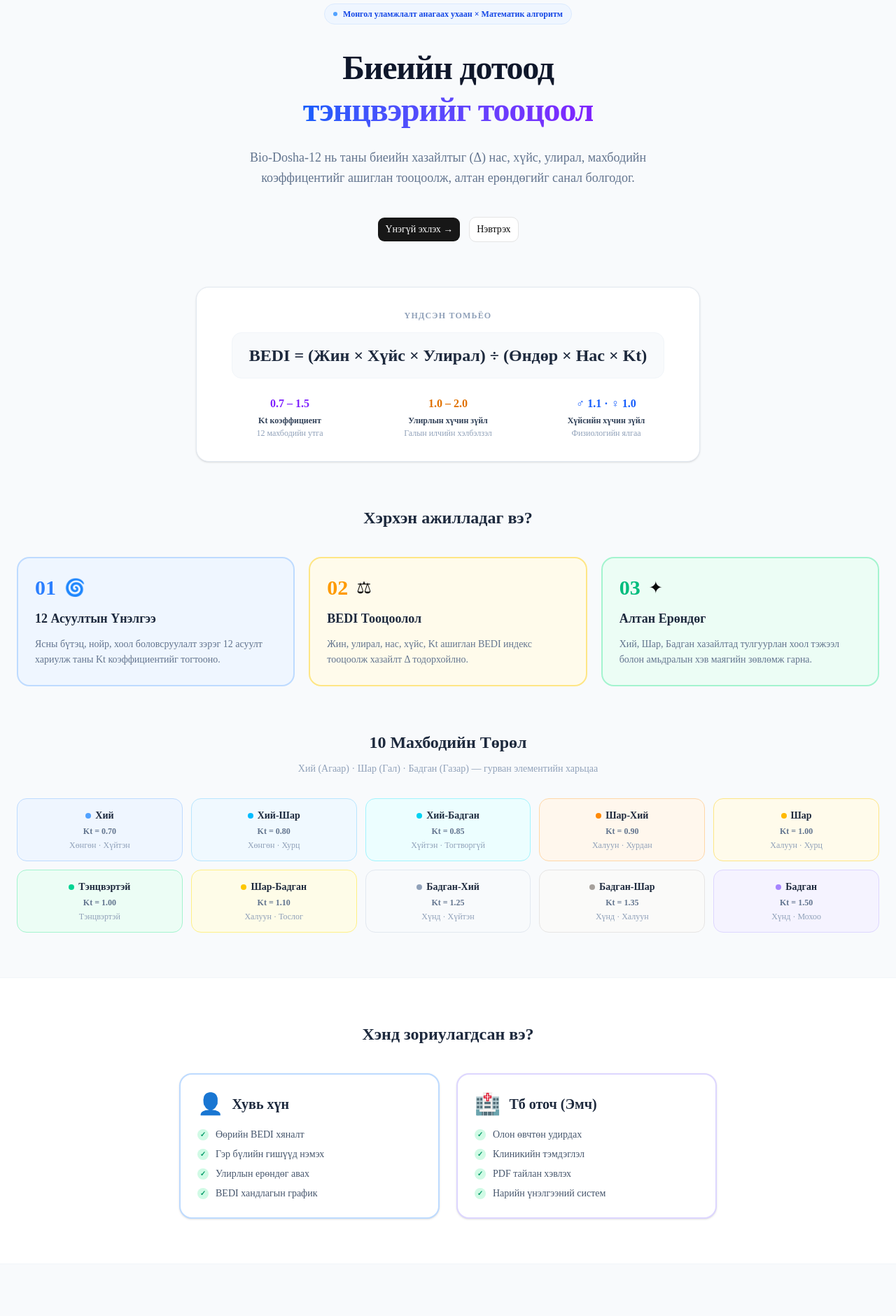
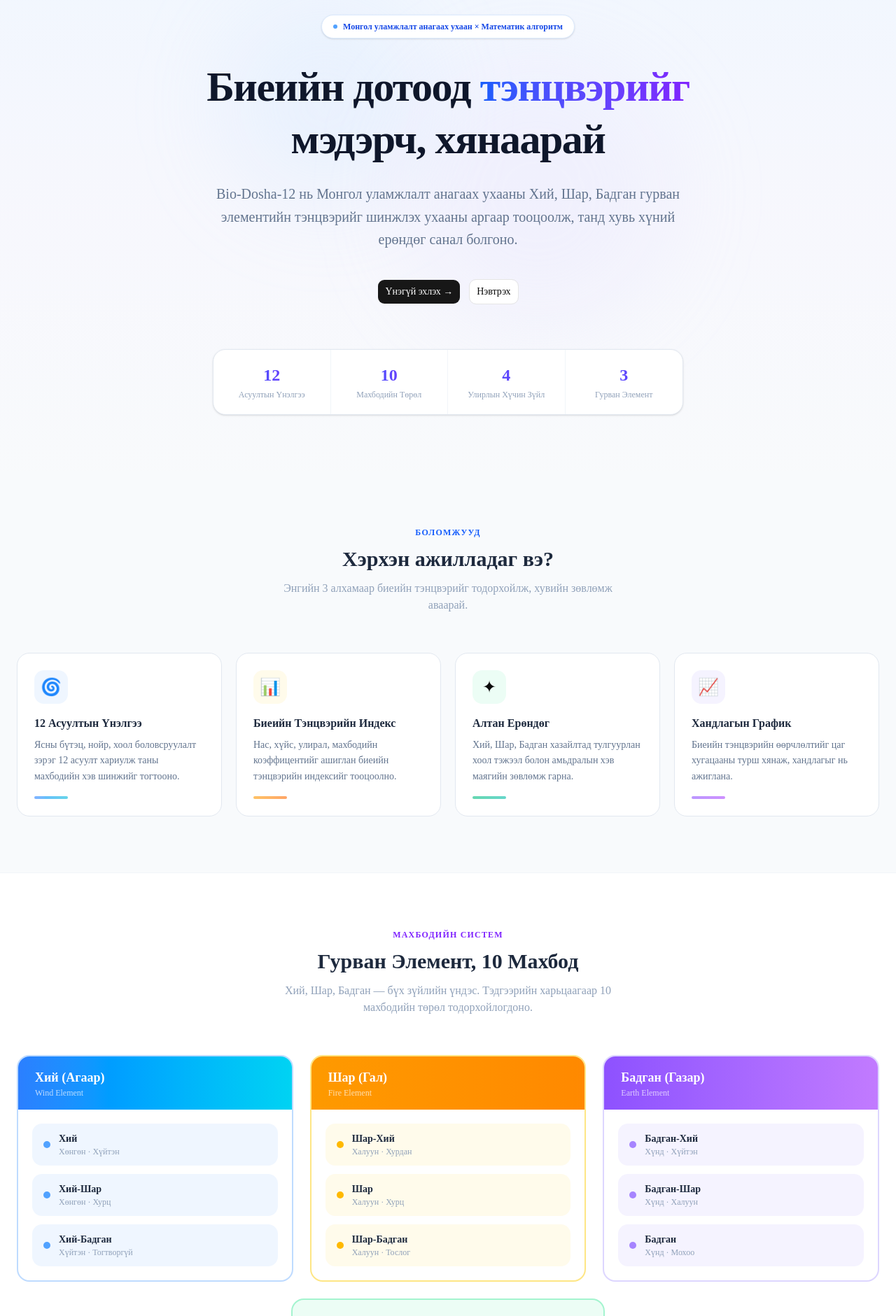
Before and after one commit to Gundeg/bio-dosha-12, a Next.js app: page / in a window 1280 px wide. Shown: the part 140-2021 px from the top of the page at 70% size. Built offline with nearby package versions, Linux system fonts and the light colour scheme.

Commit message:
Remove BEDI formula and enhance home page visuals and information (69c33cb4a540bb1a1f31857b)

```diff
--- a/src/app/page.tsx
+++ b/src/app/page.tsx
@@ -1,37 +1,83 @@
 import { ButtonLink } from "@/components/ui/button-link";
 
-const DOSHA_TYPES = [
-  { label: "Хий",         kt: "0.70", color: "border-blue-200 bg-blue-50",    dot: "bg-blue-400",    desc: "Хөнгөн · Хүйтэн" },
-  { label: "Хий-Шар",    kt: "0.80", color: "border-sky-200 bg-sky-50",       dot: "bg-sky-400",     desc: "Хөнгөн · Хурц" },
-  { label: "Хий-Бадган", kt: "0.85", color: "border-cyan-200 bg-cyan-50",     dot: "bg-cyan-400",    desc: "Хүйтэн · Тогтворгүй" },
-  { label: "Шар-Хий",    kt: "0.90", color: "border-orange-200 bg-orange-50", dot: "bg-orange-400",  desc: "Халуун · Хурдан" },
-  { label: "Шар",         kt: "1.00", color: "border-amber-200 bg-amber-50",   dot: "bg-amber-400",   desc: "Халуун · Хурц" },
-  { label: "Тэнцвэртэй", kt: "1.00", color: "border-emerald-200 bg-emerald-50",dot: "bg-emerald-400",desc: "Тэнцвэртэй" },
-  { label: "Шар-Бадган", kt: "1.10", color: "border-yellow-200 bg-yellow-50", dot: "bg-yellow-400",  desc: "Халуун · Тослог" },
-  { label: "Бадган-Хий", kt: "1.25", color: "border-slate-200 bg-slate-50",   dot: "bg-slate-400",   desc: "Хүнд · Хүйтэн" },
-  { label: "Бадган-Шар", kt: "1.35", color: "border-stone-200 bg-stone-50",   dot: "bg-stone-400",   desc: "Хүнд · Халуун" },
-  { label: "Бадган",      kt: "1.50", color: "border-violet-200 bg-violet-50", dot: "bg-violet-400",  desc: "Хүнд · Мохоо" },
+const DOSHA_GROUPS = [
+  {
+    element: "Хий (Агаар)",
+    elementDesc: "Wind Element",
+    color: "from-blue-500 to-cyan-400",
+    bgColor: "bg-blue-50",
+    borderColor: "border-blue-200",
+    dotColor: "bg-blue-400",
+    types: [
+      { label: "Хий", desc: "Хөнгөн · Хүйтэн" },
+      { label: "Хий-Шар", desc: "Хөнгөн · Хурц" },
+      { label: "Хий-Бадган", desc: "Хүйтэн · Тогтворгүй" },
+    ],
+  },
+  {
+    element: "Шар (Гал)",
+    elementDesc: "Fire Element",
+    color: "from-amber-500 to-orange-400",
+    bgColor: "bg-amber-50",
+    borderColor: "border-amber-200",
+    dotColor: "bg-amber-400",
+    types: [
+      { label: "Шар-Хий", desc: "Халуун · Хурдан" },
+      { label: "Шар", desc: "Халуун · Хурц" },
+      { label: "Шар-Бадган", desc: "Халуун · Тослог" },
+    ],
+  },
+  {
+    element: "Бадган (Газар)",
+    elementDesc: "Earth Element",
+    color: "from-violet-500 to-purple-400",
+    bgColor: "bg-violet-50",
+    borderColor: "border-violet-200",
+    dotColor: "bg-violet-400",
+    types: [
+      { label: "Бадган-Хий", desc: "Хүнд · Хүйтэн" },
+      { label: "Бадган-Шар", desc: "Хүнд · Халуун" },
+      { label: "Бадган", desc: "Хүнд · Мохоо" },
+    ],
+  },
 ];
 
-const STEPS = [
+const FEATURES = [
   {
-    num: "01", icon: "🌀",
+    icon: "🌀",
     title: "12 Асуултын Үнэлгээ",
-    desc: "Ясны бүтэц, нойр, хоол боловсруулалт зэрэг 12 асуулт хариулж таны Kt коэффициентийг тогтооно.",
-    accent: "border-blue-200 bg-blue-50", num_color: "text-blue-500",
+    desc: "Ясны бүтэц, нойр, хоол боловсруулалт зэрэг 12 асуулт хариулж таны махбодийн хэв шинжийг тогтооно.",
+    gradient: "from-blue-500 to-cyan-500",
+    bg: "bg-blue-50",
   },
   {
-    num: "02", icon: "⚖",
-    title: "BEDI Тооцоолол",
-    desc: "Жин, улирал, нас, хүйс, Kt ашиглан BEDI индекс тооцоолж хазайлт Δ тодорхойлно.",
-    accent: "border-amber-200 bg-amber-50", num_color: "text-amber-500",
+    icon: "📊",
+    title: "Биеийн Тэнцвэрийн Индекс",
+    desc: "Нас, хүйс, улирал, махбодийн коэффицентийг ашиглан биеийн тэнцвэрийн индексийг тооцоолно.",
+    gradient: "from-amber-500 to-orange-500",
+    bg: "bg-amber-50",
   },
   {
-    num: "03", icon: "✦",
+    icon: "✦",
     title: "Алтан Ерөндөг",
     desc: "Хий, Шар, Бадган хазайлтад тулгуурлан хоол тэжээл болон амьдралын хэв маягийн зөвлөмж гарна.",
-    accent: "border-emerald-200 bg-emerald-50", num_color: "text-emerald-500",
+    gradient: "from-emerald-500 to-teal-500",
+    bg: "bg-emerald-50",
   },
+  {
+    icon: "📈",
+    title: "Хандлагын График",
+    desc: "Биеийн тэнцвэрийн өөрчлөлтийг цаг хугацааны турш хянаж, хандлагыг нь ажиглана.",
+    gradient: "from-violet-500 to-purple-500",
+    bg: "bg-violet-50",
+  },
+];
+
+const STATS = [
+  { value: "12", label: "Асуултын Үнэлгээ" },
+  { value: "10", label: "Махбодийн Төрөл" },
+  { value: "4", label: "Улирлын Хүчин Зүйл" },
+  { value: "3", label: "Гурван Элемент" },
 ];
 
 export default function LandingPage() {
@@ -42,7 +88,7 @@ export default function LandingPage() {
       <header className="border-b bg-white/90 backdrop-blur sticky top-0 z-50">
         <div className="max-w-7xl mx-auto px-6 h-16 flex items-center justify-between">
           <div className="flex items-center gap-2.5">
-            <div className="w-7 h-7 rounded-lg bg-linear-to-br from-blue-500 to-violet-600 flex items-center justify-center">
+            <div className="w-8 h-8 rounded-lg bg-linear-to-br from-blue-500 to-violet-600 flex items-center justify-center">
               <span className="text-white text-xs font-black">BD</span>
             </div>
             <div className="flex flex-col leading-none">
@@ -58,129 +104,161 @@ export default function LandingPage() {
       </header>
 
       {/* Hero */}
-      <section className="max-w-7xl mx-auto px-6 pt-20 pb-16">
-        <div className="max-w-2xl mx-auto text-center">
-          <div className="inline-flex items-center gap-2 bg-blue-50 border border-blue-100 text-blue-700 text-xs font-semibold px-3 py-1.5 rounded-full mb-8">
-            <span className="w-1.5 h-1.5 rounded-full bg-blue-400" />
+      <section className="relative overflow-hidden">
+        <div className="absolute inset-0 bg-linear-to-b from-blue-50/80 via-violet-50/40 to-slate-50" />
+        <div className="absolute top-20 left-1/4 w-72 h-72 bg-blue-200/20 rounded-full blur-3xl" />
+        <div className="absolute top-40 right-1/4 w-96 h-96 bg-violet-200/20 rounded-full blur-3xl" />
+        <div className="relative max-w-7xl mx-auto px-6 pt-24 pb-20">
+          <div className="max-w-3xl mx-auto text-center">
+            <div className="inline-flex items-center gap-2 bg-white border border-blue-100 text-blue-700 text-xs font-semibold px-4 py-2 rounded-full mb-8 shadow-sm">
+              <span className="w-1.5 h-1.5 rounded-full bg-blue-400 animate-pulse" />
               Монгол уламжлалт анагаах ухаан × Математик алгоритм
             </div>
-          <h1 className="text-4xl sm:text-5xl font-black text-slate-900 leading-tight tracking-tight">
-            Биеийн дотоод
+            <h1 className="text-4xl sm:text-5xl md:text-6xl font-black text-slate-900 leading-tight tracking-tight">
+              Биеийн дотоод{" "}
+              <span className="text-transparent bg-clip-text bg-linear-to-r from-blue-600 to-violet-600">
+                тэнцвэрийг
+              </span>
               <br />
-            <span className="text-transparent bg-clip-text bg-linear-to-r from-blue-600 to-violet-600">
-              тэнцвэрийг тооцоол
-            </span>
+              мэдэрч, хянаарай
             </h1>
-          <p className="mt-6 text-lg text-slate-500 leading-relaxed">
-            Bio-Dosha-12 нь таны биеийн хазайлтыг (Δ) нас, хүйс, улирал, махбодийн
-            коэффицентийг ашиглан тооцоолж, алтан ерөндөгийг санал болгодог.
+            <p className="mt-6 text-lg sm:text-xl text-slate-500 leading-relaxed max-w-2xl mx-auto">
+              Bio-Dosha-12 нь Монгол уламжлалт анагаах ухааны Хий, Шар, Бадган гурван
+              элементийн тэнцвэрийг шинжлэх ухааны аргаар тооцоолж, танд хувь хүний
+              ерөндөг санал болгоно.
             </p>
             <div className="mt-10 flex gap-3 justify-center flex-wrap">
               <ButtonLink size="lg" href="/register">Үнэгүй эхлэх →</ButtonLink>
               <ButtonLink size="lg" variant="outline" href="/login">Нэвтрэх</ButtonLink>
             </div>
           </div>
-      </section>
 
-      {/* Formula */}
-      <section className="max-w-3xl mx-auto px-6 pb-16">
-        <div className="bg-white border border-slate-200 rounded-2xl p-8 shadow-sm text-center">
-          <p className="text-xs font-semibold text-slate-400 uppercase tracking-widest mb-4">
-            Үндсэн томьёо
-          </p>
-          <div className="text-xl sm:text-2xl font-mono font-bold text-slate-800 bg-slate-50 rounded-xl px-6 py-4 inline-block border border-slate-100">
-            BEDI = (Жин × Хүйс × Улирал) ÷ (Өндөр × Нас × Kt)
-          </div>
-          <div className="mt-6 grid grid-cols-3 gap-6 text-sm">
-            {[
-              { label: "Kt коэффициент", value: "0.7 – 1.5", sub: "12 махбодийн утга", color: "text-violet-600" },
-              { label: "Улирлын хүчин зүйл", value: "1.0 – 2.0", sub: "Галын илчийн хэлбэлзэл", color: "text-amber-600" },
-              { label: "Хүйсийн хүчин зүйл", value: "♂ 1.1 · ♀ 1.0", sub: "Физиологийн ялгаа", color: "text-blue-600" },
-            ].map(({ label, value, sub, color }) => (
-              <div key={label}>
-                <p className={`text-base font-bold ${color}`}>{value}</p>
-                <p className="font-semibold text-slate-700 text-xs mt-1">{label}</p>
-                <p className="text-slate-400 text-xs mt-0.5">{sub}</p>
+          {/* Stats bar */}
+          <div className="mt-16 max-w-2xl mx-auto">
+            <div className="bg-white rounded-2xl border border-slate-200 shadow-sm grid grid-cols-2 sm:grid-cols-4 divide-x divide-slate-100">
+              {STATS.map(({ value, label }) => (
+                <div key={label} className="px-6 py-5 text-center">
+                  <p className="text-2xl font-black text-transparent bg-clip-text bg-linear-to-r from-blue-600 to-violet-600">{value}</p>
+                  <p className="text-xs text-slate-400 font-medium mt-1">{label}</p>
                 </div>
               ))}
             </div>
           </div>
+        </div>
       </section>
 
-      {/* Steps */}
-      <section className="max-w-7xl mx-auto px-6 pb-16">
-        <h2 className="text-2xl font-bold text-center text-slate-800 mb-10">Хэрхэн ажилладаг вэ?</h2>
-        <div className="grid grid-cols-1 md:grid-cols-3 gap-5">
-          {STEPS.map(({ num, icon, title, desc, accent, num_color }) => (
-            <div key={num} className={`rounded-2xl border-2 ${accent} p-6 space-y-3`}>
-              <div className="flex items-center gap-3">
-                <span className={`text-3xl font-black ${num_color}`}>{num}</span>
-                <span className="text-2xl">{icon}</span>
+      {/* Features */}
+      <section className="max-w-7xl mx-auto px-6 py-20">
+        <div className="text-center mb-14">
+          <p className="text-xs font-semibold text-blue-600 uppercase tracking-widest mb-3">Боломжууд</p>
+          <h2 className="text-3xl font-bold text-slate-800">Хэрхэн ажилладаг вэ?</h2>
+          <p className="mt-3 text-slate-400 max-w-lg mx-auto">
+            Энгийн 3 алхамаар биеийн тэнцвэрийг тодорхойлж, хувийн зөвлөмж аваарай.
+          </p>
         </div>
-              <h3 className="font-bold text-lg text-slate-800">{title}</h3>
+        <div className="grid grid-cols-1 sm:grid-cols-2 lg:grid-cols-4 gap-5">
+          {FEATURES.map(({ icon, title, desc, gradient, bg }) => (
+            <div key={title} className="group bg-white rounded-2xl border border-slate-200 p-6 hover:shadow-lg transition-all duration-300 hover:-translate-y-1">
+              <div className={`w-12 h-12 rounded-xl ${bg} flex items-center justify-center text-2xl mb-4`}>
+                {icon}
+              </div>
+              <h3 className="font-bold text-slate-800 mb-2">{title}</h3>
               <p className="text-sm text-slate-500 leading-relaxed">{desc}</p>
+              <div className={`mt-4 h-1 w-12 rounded-full bg-linear-to-r ${gradient} opacity-60 group-hover:w-full transition-all duration-500`} />
             </div>
           ))}
         </div>
       </section>
 
-      {/* Dosha types */}
-      <section className="max-w-7xl mx-auto px-6 pb-16">
-        <h2 className="text-2xl font-bold text-center text-slate-800 mb-3">10 Махбодийн Төрөл</h2>
-        <p className="text-center text-sm text-slate-400 mb-8">
-          Хий (Агаар) · Шар (Гал) · Бадган (Газар) — гурван элементийн харьцаа
+      {/* Three Elements */}
+      <section className="bg-white border-y border-slate-100 py-20">
+        <div className="max-w-7xl mx-auto px-6">
+          <div className="text-center mb-14">
+            <p className="text-xs font-semibold text-violet-600 uppercase tracking-widest mb-3">Махбодийн Систем</p>
+            <h2 className="text-3xl font-bold text-slate-800">Гурван Элемент, 10 Махбод</h2>
+            <p className="mt-3 text-slate-400 max-w-lg mx-auto">
+              Хий, Шар, Бадган — бүх зүйлийн үндэс. Тэдгээрийн харьцаагаар 10 махбодийн
+              төрөл тодорхойлогдоно.
             </p>
-        <div className="grid grid-cols-2 sm:grid-cols-3 md:grid-cols-5 gap-3">
-          {DOSHA_TYPES.map(({ label, kt, color, dot, desc }) => (
-            <div
-              key={label}
-              className={`border rounded-xl p-3.5 text-center ${color} hover:shadow-md transition-shadow`}
-            >
-              <div className="flex items-center justify-center gap-1.5 mb-1">
-                <span className={`w-2 h-2 rounded-full ${dot}`} />
-                <p className="font-bold text-sm text-slate-800">{label}</p>
           </div>
-              <p className="text-xs text-slate-500 font-mono font-semibold">Kt = {kt}</p>
-              <p className="text-xs text-slate-400 mt-1">{desc}</p>
+
+          <div className="grid grid-cols-1 md:grid-cols-3 gap-6">
+            {DOSHA_GROUPS.map(({ element, elementDesc, color, bgColor, borderColor, dotColor, types }) => (
+              <div key={element} className={`rounded-2xl border-2 ${borderColor} overflow-hidden`}>
+                <div className={`bg-linear-to-r ${color} px-6 py-4`}>
+                  <h3 className="text-white font-bold text-lg">{element}</h3>
+                  <p className="text-white/70 text-xs">{elementDesc}</p>
+                </div>
+                <div className="p-5 space-y-3">
+                  {types.map(({ label, desc }) => (
+                    <div key={label} className={`flex items-center gap-3 ${bgColor} rounded-xl px-4 py-3`}>
+                      <span className={`w-2.5 h-2.5 rounded-full ${dotColor} shrink-0`} />
+                      <div>
+                        <p className="font-semibold text-sm text-slate-800">{label}</p>
+                        <p className="text-xs text-slate-400">{desc}</p>
+                      </div>
                     </div>
                   ))}
+                </div>
+              </div>
+            ))}
+          </div>
+
+          {/* Balanced type */}
+          <div className="mt-6 max-w-md mx-auto">
+            <div className="rounded-2xl border-2 border-emerald-200 bg-emerald-50 p-5 text-center">
+              <div className="flex items-center justify-center gap-2 mb-1">
+                <span className="w-2.5 h-2.5 rounded-full bg-emerald-400" />
+                <p className="font-bold text-slate-800">Тэнцвэртэй</p>
+              </div>
+              <p className="text-xs text-slate-400">Гурван элемент тэнцвэрт байдалтай</p>
+            </div>
+          </div>
         </div>
       </section>
 
       {/* Target users */}
-      <section className="bg-white border-y border-slate-100 py-16">
-        <div className="max-w-7xl mx-auto px-6">
-          <h2 className="text-2xl font-bold text-center text-slate-800 mb-10">Хэнд зориулагдсан вэ?</h2>
+      <section className="max-w-7xl mx-auto px-6 py-20">
+        <div className="text-center mb-14">
+          <p className="text-xs font-semibold text-emerald-600 uppercase tracking-widest mb-3">Хэрэглэгчид</p>
+          <h2 className="text-3xl font-bold text-slate-800">Хэнд зориулагдсан вэ?</h2>
+        </div>
         <div className="grid grid-cols-1 md:grid-cols-2 gap-6 max-w-3xl mx-auto">
           {[
             {
-                icon: "👤", title: "Хувь хүн", color: "border-blue-200",
+              icon: "👤", title: "Хувь хүн",
+              gradient: "from-blue-500 to-cyan-500",
+              borderColor: "border-blue-200",
               features: [
-                  "Өөрийн BEDI хяналт",
+                "Өөрийн биеийн тэнцвэрийн хяналт",
                 "Гэр бүлийн гишүүд нэмэх",
                 "Улирлын ерөндөг авах",
-                  "BEDI хандлагын график",
+                "Хандлагын график харах",
               ],
             },
             {
-                icon: "🏥", title: "Тб оточ (Эмч)", color: "border-violet-200",
+              icon: "🏥", title: "Тб оточ (Эмч)",
+              gradient: "from-violet-500 to-purple-500",
+              borderColor: "border-violet-200",
               features: [
                 "Олон өвчтөн удирдах",
-                  "Клиникийн тэмдэглэл",
+                "Клиникийн тэмдэглэл хөтлөх",
                 "PDF тайлан хэвлэх",
                 "Нарийн үнэлгээний систем",
               ],
             },
-            ].map(({ icon, title, color, features }) => (
-              <div key={title} className={`bg-white rounded-2xl border-2 ${color} p-6 space-y-4 shadow-sm`}>
-                <div className="flex items-center gap-3">
-                  <span className="text-3xl">{icon}</span>
+          ].map(({ icon, title, gradient, borderColor, features }) => (
+            <div key={title} className={`bg-white rounded-2xl border-2 ${borderColor} p-7 space-y-5 shadow-sm hover:shadow-md transition-shadow`}>
+              <div className="flex items-center gap-4">
+                <div className={`w-12 h-12 rounded-xl bg-linear-to-br ${gradient} flex items-center justify-center`}>
+                  <span className="text-2xl">{icon}</span>
+                </div>
                 <h3 className="text-xl font-bold text-slate-800">{title}</h3>
               </div>
-                <ul className="space-y-2">
+              <ul className="space-y-2.5">
                 {features.map((f) => (
-                    <li key={f} className="flex items-center gap-2.5 text-sm text-slate-600">
-                      <span className="w-4 h-4 rounded-full bg-emerald-100 text-emerald-600 flex items-center justify-center text-[10px] font-bold shrink-0">✓</span>
+                  <li key={f} className="flex items-center gap-3 text-sm text-slate-600">
+                    <span className="w-5 h-5 rounded-full bg-emerald-100 text-emerald-600 flex items-center justify-center text-xs font-bold shrink-0">✓</span>
                     {f}
                   </li>
                 ))}
@@ -188,19 +266,32 @@ export default function LandingPage() {
             </div>
           ))}
         </div>
+      </section>
+
+      {/* CTA */}
+      <section className="relative overflow-hidden">
+        <div className="absolute inset-0 bg-linear-to-r from-blue-600 to-violet-600" />
+        <div className="absolute inset-0 bg-[radial-gradient(circle_at_30%_50%,rgba(255,255,255,0.1),transparent)]" />
+        <div className="relative max-w-7xl mx-auto px-6 py-20 text-center">
+          <h2 className="text-3xl font-bold text-white mb-3">Биеийн тэнцвэрийг хянаж эхлэ</h2>
+          <p className="text-blue-100 mb-8 text-lg max-w-lg mx-auto">
+            Бүртгэл үнэгүй. Үнэлгээ болон тооцоолол шууд эхэлнэ.
+          </p>
+          <ButtonLink size="lg" href="/register" variant="outline" className="bg-white text-blue-600 border-white hover:bg-blue-50">
+            Одоо эхлэх →
+          </ButtonLink>
         </div>
       </section>
 
-      {/* CTA */}
-      <section className="max-w-7xl mx-auto px-6 py-20 text-center">
-        <h2 className="text-3xl font-bold text-slate-800 mb-3">Биеийн тэнцвэрийг хянаж эхлэ</h2>
-        <p className="text-slate-500 mb-8 text-lg">Бүртгэл үнэгүй. Үнэлгээ болон тооцоолол шууд эхэлнэ.</p>
-        <ButtonLink size="lg" href="/register">Одоо эхлэх →</ButtonLink>
-      </section>
-
       {/* Footer */}
-      <footer className="border-t border-slate-100 py-8 text-center text-sm text-slate-400">
-        <p>Bio-Dosha-12 © 2026 · Тб оточ · Монгол уламжлалт анагаах ухаан</p>
+      <footer className="border-t border-slate-100 bg-white py-10 text-center">
+        <div className="flex items-center justify-center gap-2.5 mb-3">
+          <div className="w-6 h-6 rounded-md bg-linear-to-br from-blue-500 to-violet-600 flex items-center justify-center">
+            <span className="text-white text-[9px] font-black">BD</span>
+          </div>
+          <span className="text-sm font-bold text-slate-700">Bio-Dosha-12</span>
+        </div>
+        <p className="text-sm text-slate-400">© 2026 · Тб оточ · Монгол уламжлалт анагаах ухаан</p>
       </footer>
     </div>
   );
```
Lines whose indentation alone changed are shown as unchanged.
